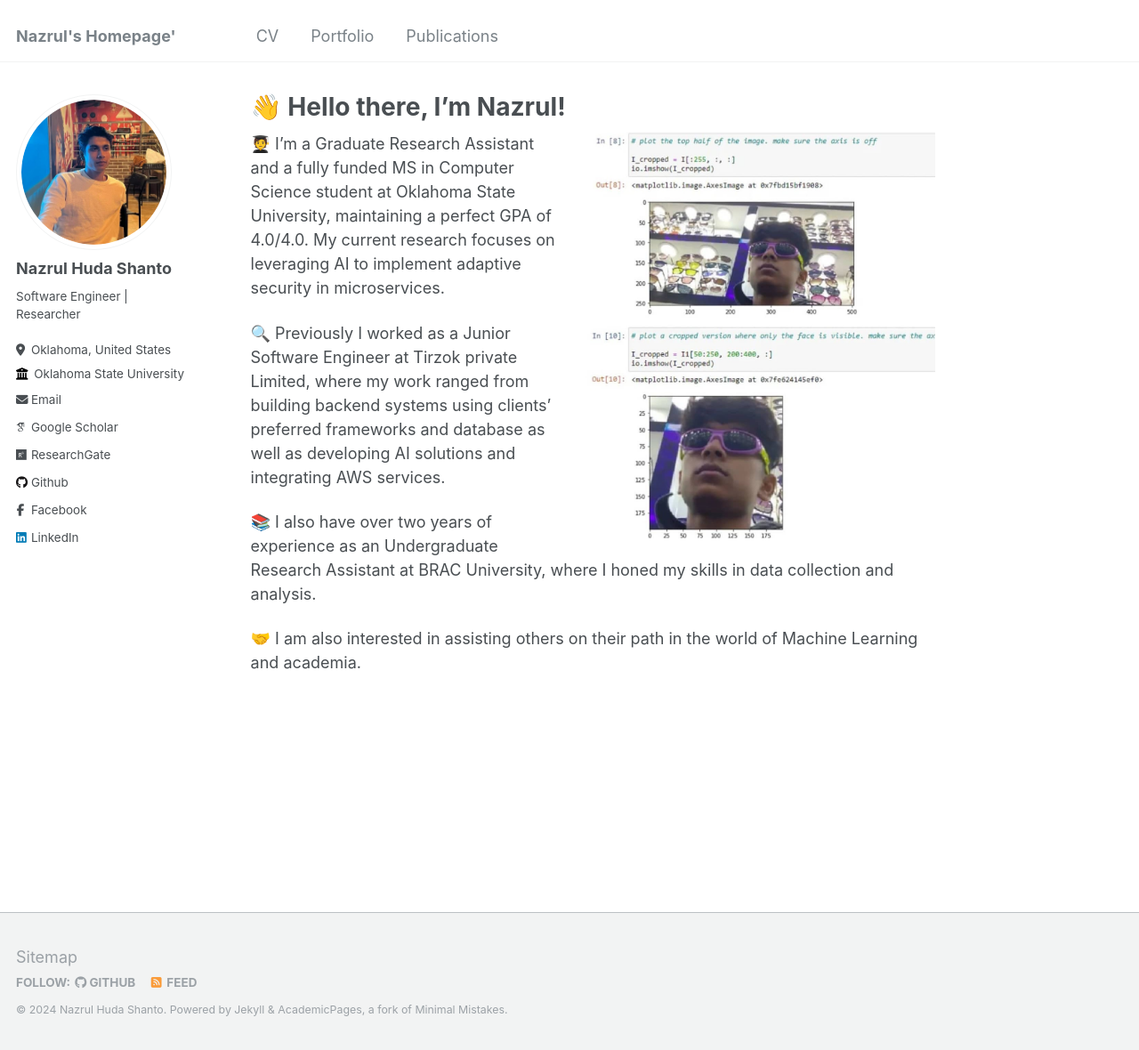
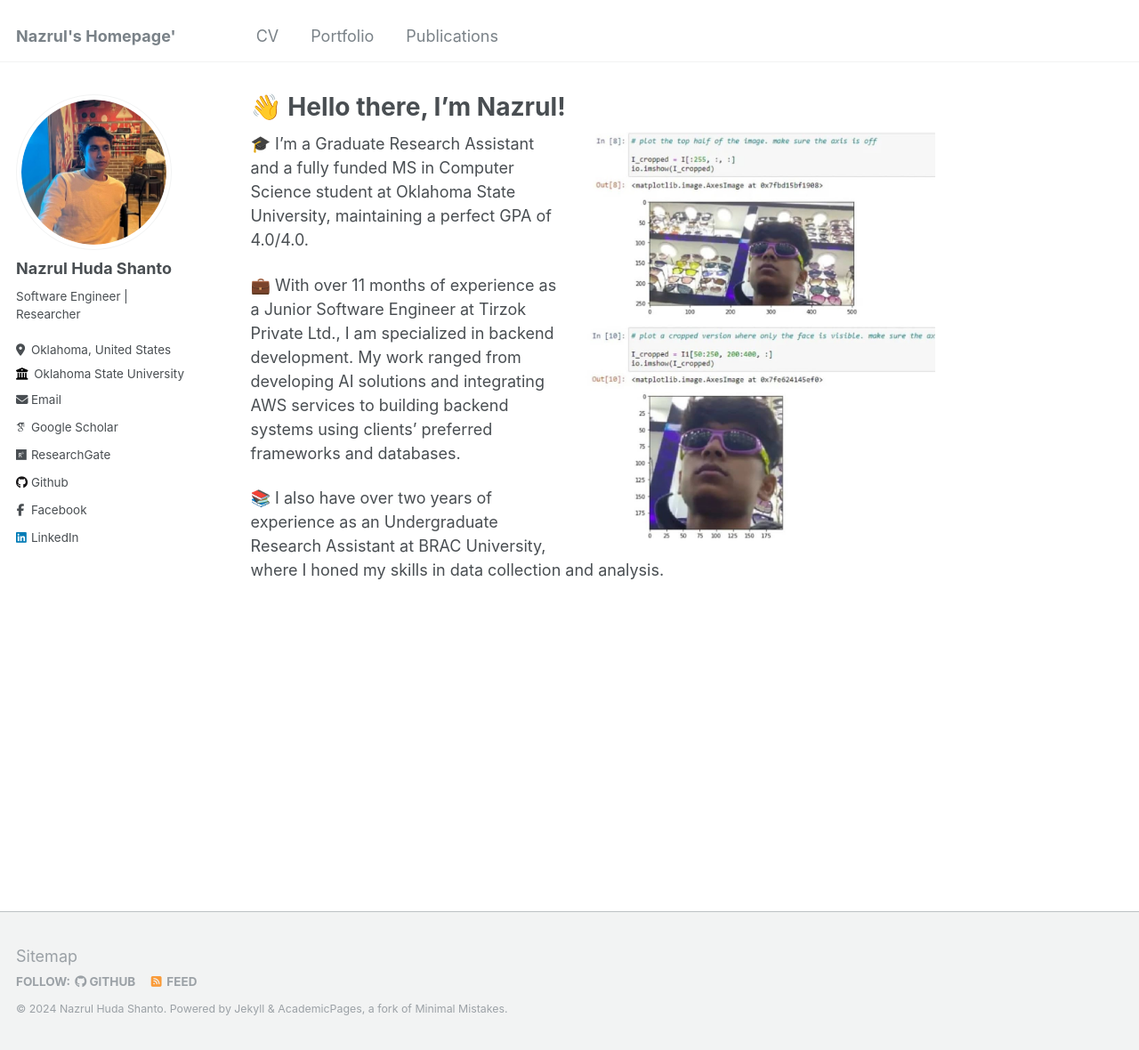
Before and after one commit to nazrulhuda/portfolio, a Jekyll site: the page built from _pages/about.md, in a window 1280 px wide and 1180 px high. Shown: the whole window at 89% size. Built offline with Jekyll 4.4.1, drawn with Linux system fonts in a browser that asks for light colours; some web fonts are replaced.

Commit message:
first commit

```diff
--- a/_pages/about.md
+++ b/_pages/about.md
@@ -9,10 +9,8 @@ redirect_from:
 ---
 
 ![Illustration of combining vision and language modalities](images/tj.jfif){: .align-right width="400px"}
-🧑‍🎓 I'm a Graduate Research Assistant and a fully funded MS in Computer Science student at Oklahoma State University, maintaining a perfect GPA of 4.0/4.0. My current research focuses on leveraging AI to implement adaptive security in microservices.
+🎓 I'm a Graduate Research Assistant and a fully funded MS in Computer Science student at Oklahoma State University, maintaining a perfect GPA of 4.0/4.0.
 
-🔍 Previously I worked as a Junior Software Engineer at Tirzok private Limited, where my work ranged from building backend systems using clients' preferred frameworks and database as well as developing AI solutions and integrating AWS services.
+💼 With over 11 months of experience as a Junior Software Engineer at Tirzok Private Ltd., I am specialized in backend development. My work ranged from developing AI solutions and integrating AWS services to building backend systems using clients' preferred frameworks and databases.
 
 📚 I also have over two years of experience as an Undergraduate Research Assistant at BRAC University, where I honed my skills in data collection and analysis.
-
-🤝 I am also interested in assisting others on their path in the world of Machine Learning and academia.
```
